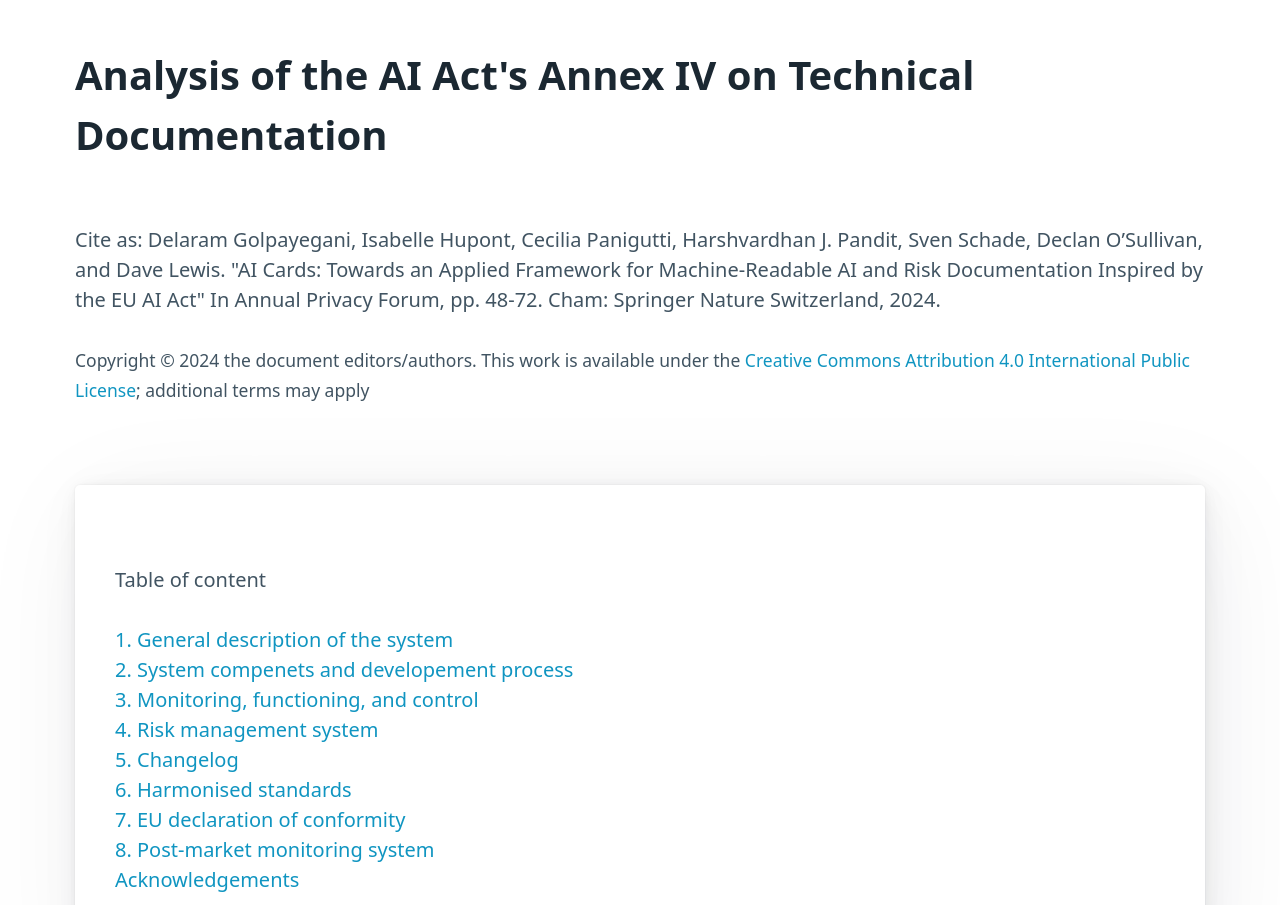
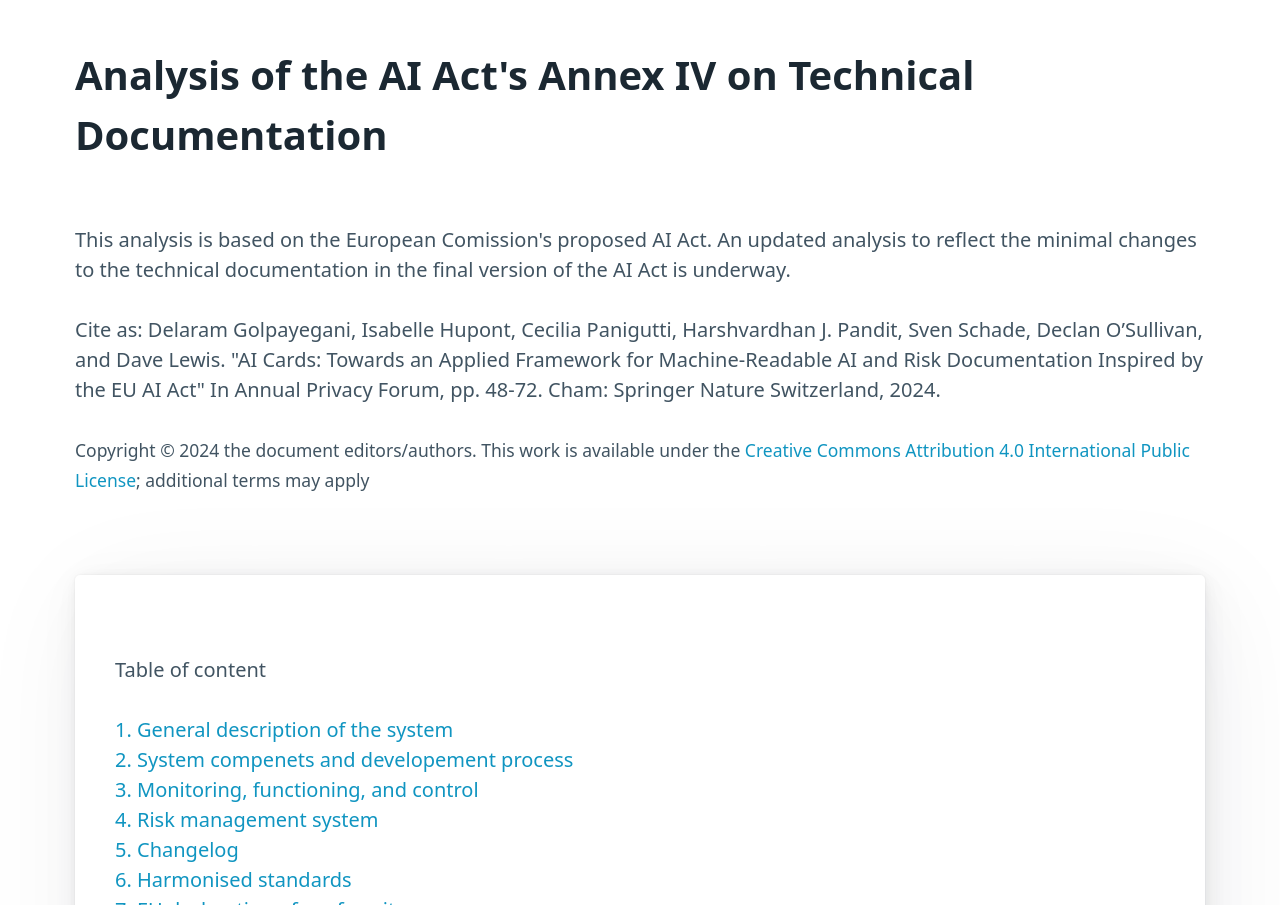
Before and after one commit to DelaramGlp/AICards, a plain HTML site: page annex_iv/index.html in a window 1280 px wide. Shown: the part 195-1100 px from the top of the page. Drawn offline with nearby package versions, Linux system fonts and the light colour scheme.

Commit message:
added description

```diff
--- a/annex_iv/index.html
+++ b/annex_iv/index.html
@@ -46,6 +46,7 @@
     <main class="container">
        <section id="title">
         <h1> Analysis of the AI Act's Annex IV on Technical Documentation</h1></div>
+        <p>This analysis is based on the European Comission's proposed AI Act. An updated analysis to reflect the minimal changes to the technical documentation in the final version of the AI Act is underway.</p>
         <p> Cite as: Delaram Golpayegani, Isabelle Hupont, Cecilia Panigutti, Harshvardhan J. Pandit, Sven Schade, Declan O’Sullivan, and Dave Lewis. "AI Cards: Towards an Applied Framework for Machine-Readable AI and Risk Documentation Inspired by the EU AI Act" In Annual Privacy Forum, pp. 48-72. Cham: Springer Nature Switzerland, 2024.</p>
         <p><small>Copyright © 2024 the document editors/authors. This work is available under the <a href="https://creativecommons.org/licenses/by/4.0/legalcode">Creative Commons Attribution 4.0 International Public License</a>; additional terms may apply</small></p>
 
```
